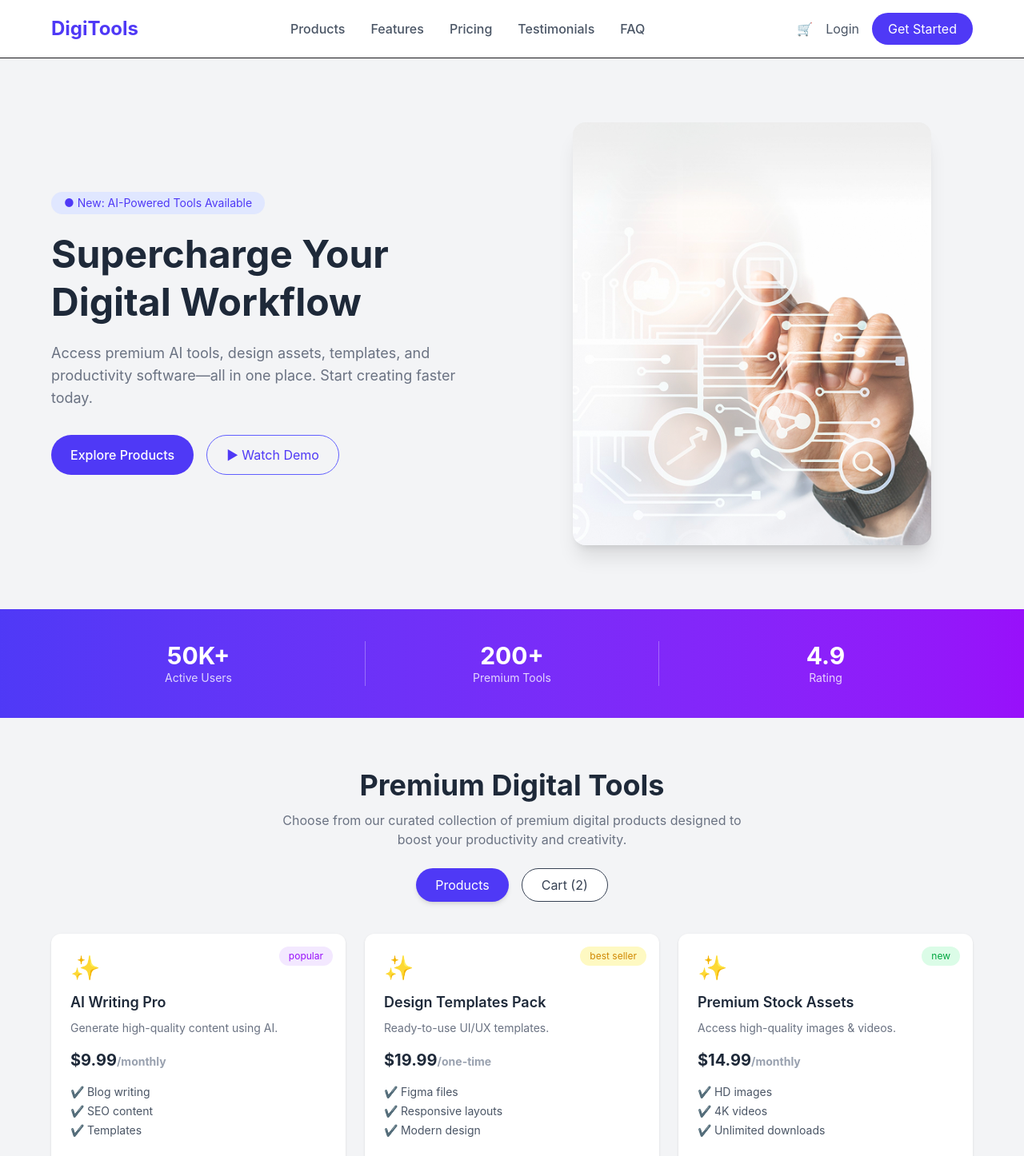
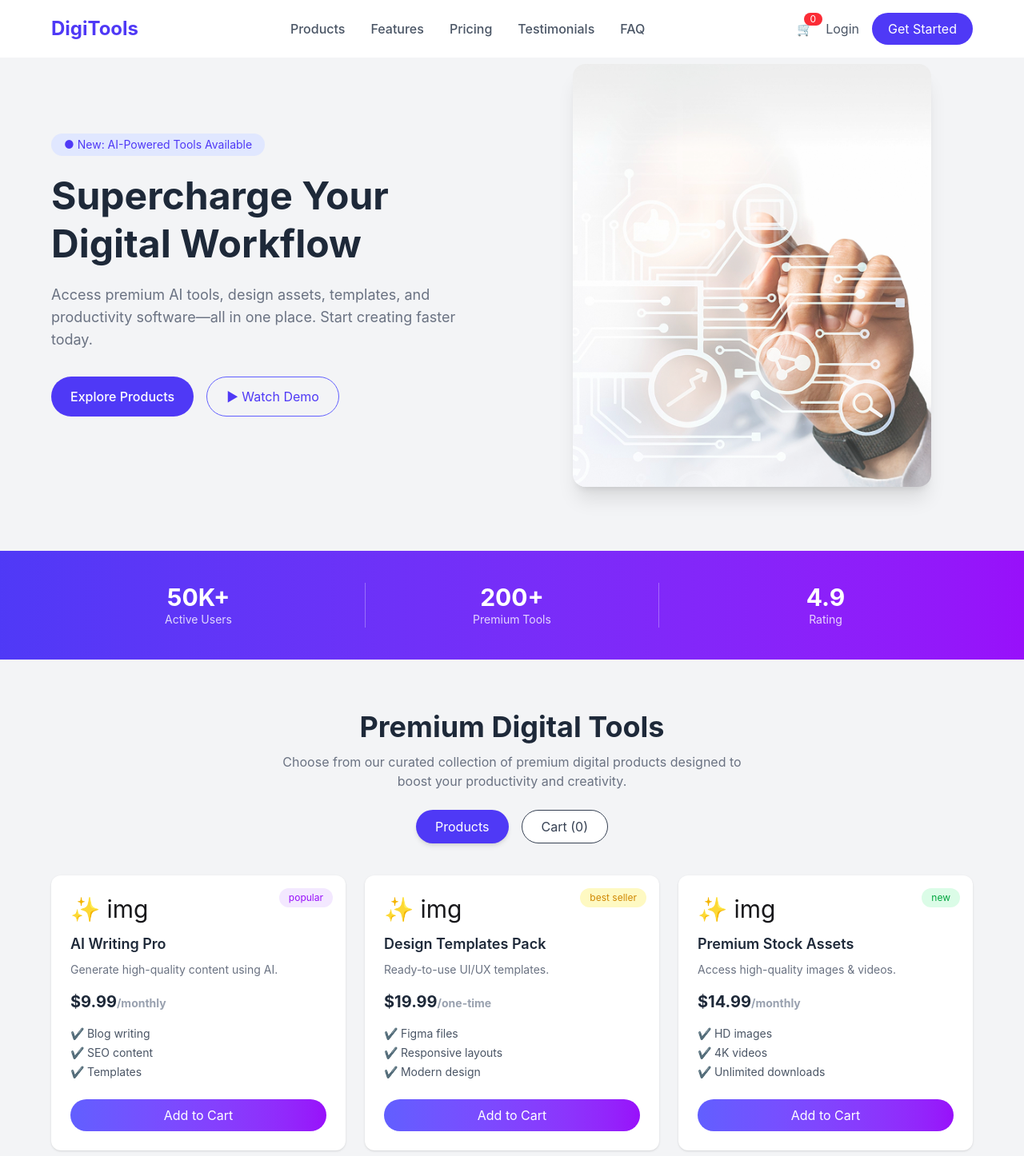
Before and after one commit to mintuvumi/Digi-tools, a React (Vite) app: page / in a window 1280 px wide. Shown: the top 1446 px of the page at 80% size. Built offline with nearby package versions, Linux system fonts and the light colour scheme.

Commit message:
Cart purchase added

```diff
--- a/src/App.jsx
+++ b/src/App.jsx
@@ -1,30 +1,87 @@
-import Banner from "./components/Banner"
-import NavBar from "./components/NavBar"
-import Rating from "./components/Rating"
-import Products from "./components/Products"
+import { useState } from "react";
+
+import Banner from "./components/Banner";
+import Navbar from "./components/Navbar";
+import Rating from "./components/Rating";
+import Products from "./components/Products";
 import GetStarted from "./components/GetStarted";
 import Pricing from "./components/Pricing";
 import Footer from "./components/Footer";
-
-
+import CartProduct from "./components/CartProduct";
 
 function App() {
 
 
+  const [cart, setCart] = useState([]);
+  const [openCart, setOpenCart] = useState(false);
+
+  // 🔥 2. add to cart function
+  const addToCart = (product) => {
+    const exist = cart.find(item => item.id === product.id);
+
+    if (exist) {
+      const updated = cart.map(item =>
+        item.id === product.id
+          ? { ...item, qty: item.qty + 1 }
+          : item
+      );
+      setCart(updated);
+    } else {
+      setCart([...cart, { ...product, qty: 1 }]);
+    }
+  };
+
+  // 🔥 3. remove item
+  const removeItem = (id) => {
+    setCart(cart.filter(item => item.id !== id));
+  };
+
+  // 🔥 4. qty change
+  const changeQty = (id, type) => {
+    const updated = cart.map(item => {
+      if (item.id === id) {
+        if (type === "inc") return { ...item, qty: item.qty + 1 };
+        if (type === "dec" && item.qty > 1)
+          return { ...item, qty: item.qty - 1 };
+      }
+      return item;
+    });
+    setCart(updated);
+  };
+
+  // 🔥 5. checkout
+  const checkout = () => {
+    alert("Order Done ✅");
+    setCart([]);
+    setOpenCart(false);
+  };
+
   return (
     <>
-    <NavBar/>
-    <Banner/>
-    <Rating/>
-    <Products/>
-    <GetStarted/>
-    <Pricing/>
-    <Footer/>
+      {/* Navbar */}
+      <Navbar cart={cart} setOpenCart={setOpenCart} />
+
+      <Banner />
+      <Rating />
 
 
+      <Products addToCart={addToCart} />
 
+      <GetStarted />
+      <Pricing />
+      <Footer />
+
+      {/* 🔥 Cart Drawer */}
+      <CartProduct
+        cart={cart}
+        openCart={openCart}
+        setOpenCart={setOpenCart}
+        removeItem={removeItem}
+        changeQty={changeQty}
+        checkout={checkout}
+      />
     </>
-  )
+  );
 }
 
-export default App
+export default App;
--- a/src/components/Banner.jsx
+++ b/src/components/Banner.jsx
@@ -1,5 +1,5 @@
 import React from "react";
-import bannerImg from "../assets/banner.png"; // 👉 তোমার image নাম অনুযায়ী change করবা
+import bannerImg from "../assets/banner.png";
 
 const Banner = () => {
   return (
@@ -27,7 +27,7 @@ const Banner = () => {
               Explore Products
             </button>
 
-            <button className="flex items-center gap-2 border border-indigo-500 text-indigo-600 px-6 py-3 rounded-full hover:bg-indigo-50 transition">
+            <button className="flex items-center gap-2 border border-indigo-500 text-indigo-600 px-6 py-3 rounded-full hover:bg-indigo-500 transition text-indigo-50">
               ▶ Watch Demo
             </button>
           </div>
--- /dev/null
+++ b/src/components/CartProduct.jsx
@@ -0,0 +1,82 @@
+import React from "react";
+
+const CartProduct = ({ cart, openCart, setOpenCart, removeItem, changeQty, checkout }) => {
+
+  // 🔥 TOTAL (এটা return এর আগে থাকতে হবে)
+  const total = cart.reduce((sum, item) => {
+    return sum + item.price * item.qty;
+  }, 0);
+
+  return (
+    <>
+      {openCart && (
+        <div className="fixed top-0 right-0 w-80 h-full bg-white shadow-lg p-5 z-50">
+
+          <h2 className="text-lg font-bold mb-4">Your Cart</h2>
+
+          {cart.length === 0 ? (
+            <p>No items</p>
+          ) : (
+            <>
+              {cart.map((item) => (
+                <div key={item.id} className="mb-4 border-b pb-2">
+
+                  <div className="flex justify-between">
+                    <span>{item.name}</span>
+                    <button
+                      onClick={() => removeItem(item.id)}
+                      className="text-red-500"
+                    >
+                      ✕
+                    </button>
+                  </div>
+
+                  <div className="flex items-center gap-2 mt-2">
+                    <button
+                      className="btn btn-xs"
+                      onClick={() => changeQty(item.id, "dec")}
+                    >
+                      -
+                    </button>
+
+                    <span>{item.qty}</span>
+
+                    <button
+                      className="btn btn-xs"
+                      onClick={() => changeQty(item.id, "inc")}
+                    >
+                      +
+                    </button>
+                  </div>
+
+                </div>
+              ))}
+
+              {/* 🔥 TOTAL এখানে বসেছে (Checkout এর আগে) */}
+              <h3 className="font-bold mt-4">
+                Total: ${total.toFixed(2)}
+              </h3>
+
+              <button
+                onClick={checkout}
+                className="btn btn-primary w-full mt-4"
+              >
+                Proceed to Checkout
+              </button>
+            </>
+          )}
+
+          <button
+            onClick={() => setOpenCart(false)}
+            className="btn btn-outline w-full mt-4"
+          >
+            Close
+          </button>
+
+        </div>
+      )}
+    </>
+  );
+};
+
+export default CartProduct;
--- a/src/components/NavBar.jsx
+++ b/src/components/NavBar.jsx
@@ -1,8 +1,8 @@
 import React from "react";
 
-const Navbar = () => {
+const Navbar = ({ cart, setOpenCart }) => {
   return (
-    <nav className="bg-white border-b px-6 md:px-16 py-4">
+    <nav className="bg-white px-6 md:px-16 py-4 fixed top-0 w-full z-50">
       <div className="max-w-7xl mx-auto flex items-center justify-between">
 
         {/* LOGO */}
@@ -21,9 +21,16 @@ const Navbar = () => {
 
         {/* RIGHT SIDE */}
         <div className="flex items-center gap-4">
-          <span className="hidden md:block text-gray-600 cursor-pointer">
-            🛒
-          </span>
+         <div
+            className="relative cursor-pointer"
+            onClick={() => setOpenCart(true)}
+          >
+          🛒
+
+            <span className="absolute -top-2 -right-3 bg-red-500 text-white text-xs px-2 rounded-full">
+              {cart.length}
+            </span>
+          </div>
 
           <button className="text-gray-600 hover:text-indigo-600">
             Login
--- a/src/components/Products.jsx
+++ b/src/components/Products.jsx
@@ -1,7 +1,7 @@
 import React from "react";
 import products from "../data/products";
 
-const Products = () => {
+const Products = ({ addToCart }) => {
   return (
     <section className="bg-gray-100 py-16 px-6 md:px-16">
       <div className="max-w-7xl mx-auto text-center">
@@ -22,7 +22,7 @@ const Products = () => {
             Products
           </button>
           <button className="bg-white text-gray-700 px-6 py-2 rounded-full border">
-            Cart (2)
+            Cart (0)
           </button>
         </div>
 
@@ -45,11 +45,12 @@ const Products = () => {
               </span>
 
               {/* ICON */}
-              <div className="text-3xl mb-3">✨</div>
+              <div className="text-3xl mb-3">✨ img</div>
 
               {/* NAME */}
               <h3 className="text-lg font-semibold text-gray-800 mb-2">
                 {product.name}
+
               </h3>
 
               {/* DESC */}
@@ -71,8 +72,11 @@ const Products = () => {
               </ul>
 
               {/* BUTTON */}
-              <button className="w-full bg-gradient-to-r from-indigo-500 to-purple-600 text-white py-2 rounded-full hover:opacity-90 transition">
-                Buy Now
+              <button
+                onClick={() => addToCart(product)}
+                className="w-full bg-gradient-to-r from-indigo-500 to-purple-600 text-white py-2 rounded-full">
+
+                Add to Cart
               </button>
 
             </div>
```
